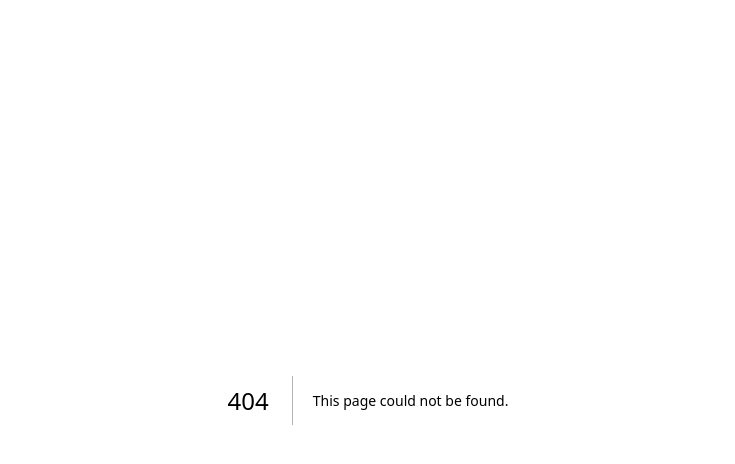
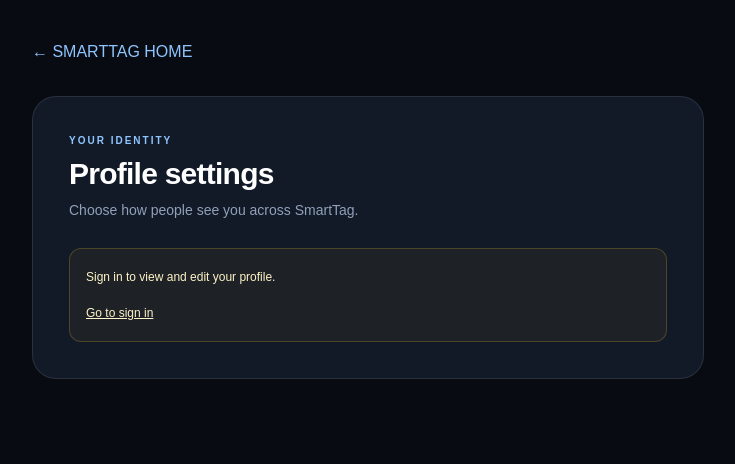
Before and after one commit to OSAZELIGHT/smarttag-worldwide, a Next.js app: page /profile in a window 1280 px wide. Before the commit this address had no page. Shown: the top 464 px of the page, without its empty margins (272-1007 px from the left). Built offline with nearby package versions, Linux system fonts and the light colour scheme; no server answers.

Commit message:
feat: add SmartTag profile settings route

```diff
--- /dev/null
+++ b/src/app/profile/page.tsx
@@ -0,0 +1,11 @@
+import type { Metadata } from "next";
+import ProfileSettings from "@/components/ProfileSettings";
+
+export const metadata: Metadata = {
+  title: "Profile Settings | SmartTag Worldwide",
+  description: "Manage your SmartTag identity and privacy.",
+};
+
+export default function ProfilePage() {
+  return <ProfileSettings />;
+}
```
